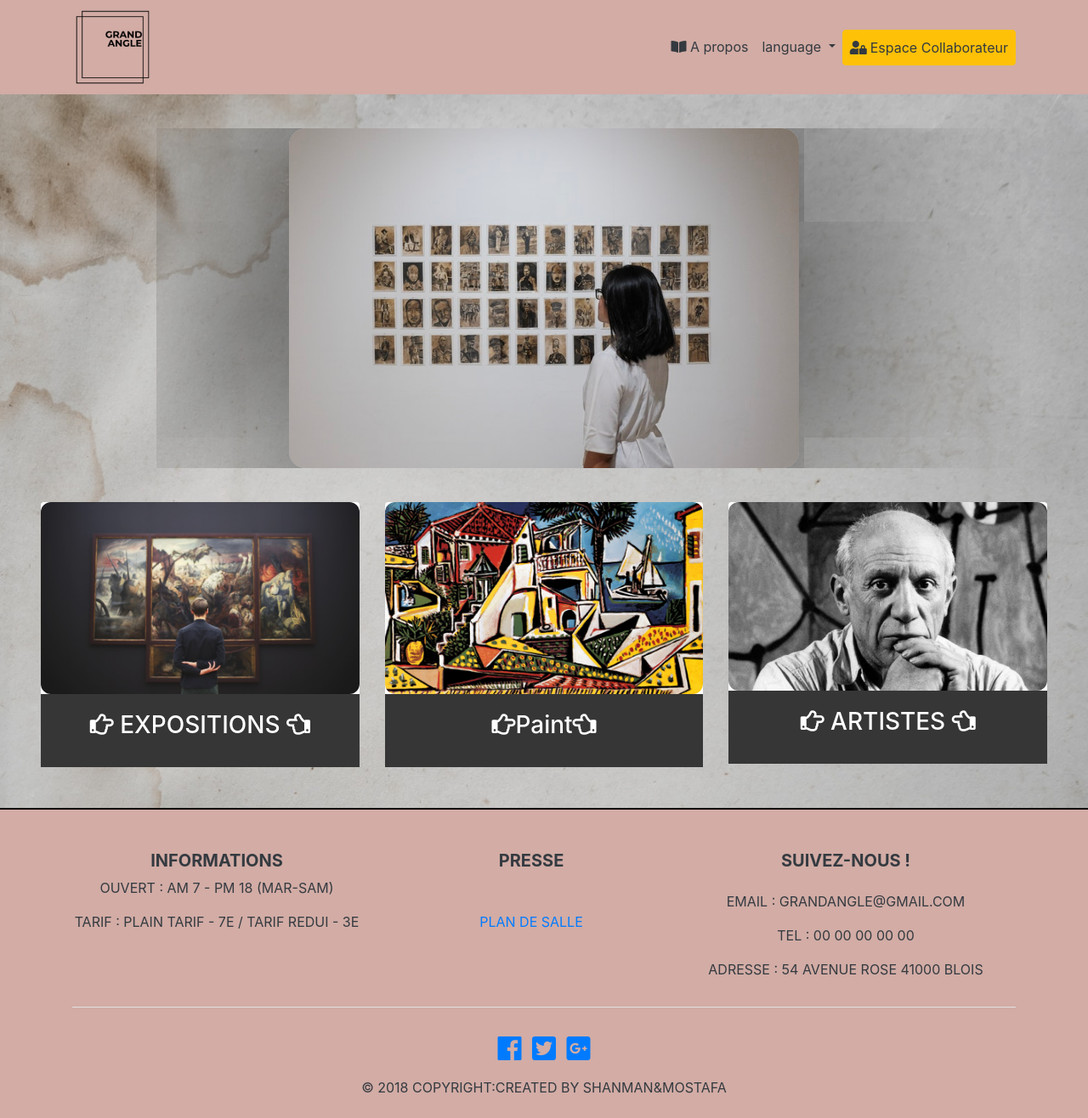
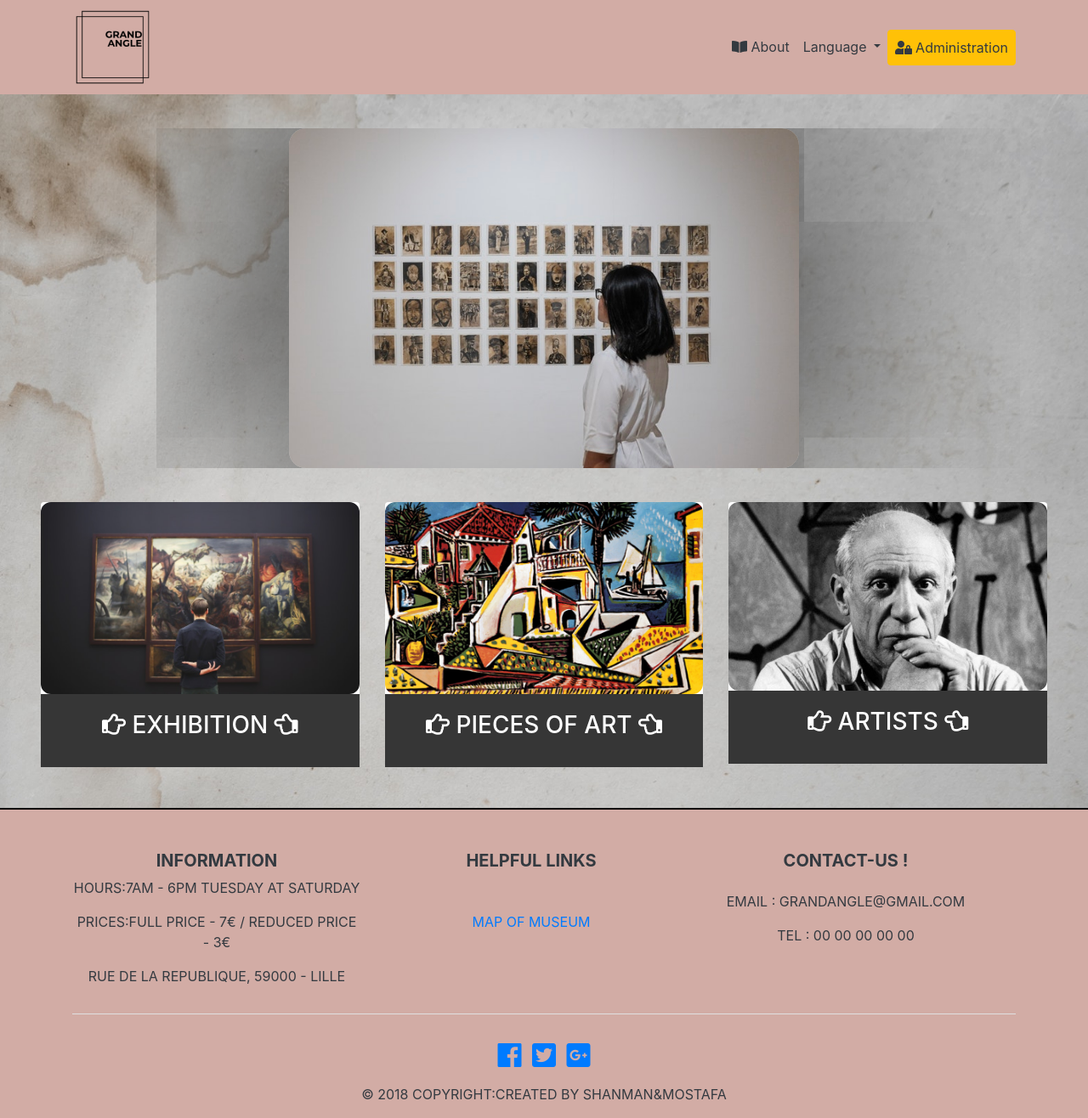
Before and after one commit to Xiaoxiaoshanshan/GA, a Symfony app: template templates/home/index.html.twig in a window 1280 px wide. Shown: the whole page at 85% size. Before the commit the page ends 1287 px from the top, so only its background shows below. Run offline with Twig, Linux system fonts and the light colour scheme; the template is opened without the code that fills it, so the values that code supplies are empty; some libraries are stand-ins or nearby versions.

Commit message:
trad fr + en home visit + navbarvisit

```diff
--- a/templates/home/index.html.twig
+++ b/templates/home/index.html.twig
@@ -31,7 +31,7 @@
                 <div class="card h-100">
                     <img class="card-img-top" src="/../assets/img/exp.jpg" alt="">
                     <div class="card-body">
-                        <h3 id="exsh" class="card-title"><a href="/exposition"><i class="far fa-hand-point-right"></i> EXPOSITIONS <i class="far fa-hand-point-left"></i></a></h3>
+                        <h3 id="exsh" class="card-title"><a href="/exposition"><i class="far fa-hand-point-right"></i> {{ 'Exposition'|trans }} <i class="far fa-hand-point-left"></i></a></h3>
                     </div>
                 </div>
             </div>
@@ -40,7 +40,7 @@
                 <div class="card ">
                     <img class="card-img-top" src="/../assets/img/oeuvres.jpg" alt="">
                     <div class="card-body">
-                        <h3 id="oesh" class="card-title"><a href="/oeuvre"><i class="far fa-hand-point-right"></i>{{ 'eu1'|trans }}<i class="far fa-hand-point-left"></i></a></h3>
+                        <h3 id="oesh" class="card-title"><a href="/oeuvre"><i class="far fa-hand-point-right"></i> {{ 'Oeuvres'|trans }} <i class="far fa-hand-point-left"></i></a></h3>
                     </div>
                 </div>
             </div>
@@ -49,7 +49,7 @@
                 <div class="card ">
                     <img class="card-img-top" src="/../assets/img/artiste.jpg" alt="">
                     <div class="card-body">
-                        <h3 id="artsh" class="card-title"><a href="/artiste"><i class="far fa-hand-point-right"></i> ARTISTES <i class="far fa-hand-point-left"></i></a></h3>
+                        <h3 id="artsh" class="card-title"><a href="/artiste/"><i class="far fa-hand-point-right"></i> {{ 'Artistes'|trans }} <i class="far fa-hand-point-left"></i></a></h3>
                         <p class="card-text"></p>
                     </div>
                 </div>
--- a/templates/partials/footer.html.twig
+++ b/templates/partials/footer.html.twig
@@ -6,21 +6,21 @@
     <div class="container text-center text-uppercase">
         <div class="row w-100">
             <div class="col-md-4">
-                <h5 class=" font-weight-bold">Informations</h5>
-                <p>ouvert : am 7 - pm 18 (mar-sam)</p>
-                <p>tarif : plain tarif - 7E / tarif redui - 3E</p>
+                <h5 class=" font-weight-bold"> {{ 'Information'|trans }} </h5>
+                <p>{{ 'Horaires'|trans }}</p>
+                <p> {{ 'Tarifs'|trans }} </p>
+                 <p>rUE DE LA REPUBLIQUE, 59000 - LILLE</p>
             </div>
 
             <div class="col-md-4">
-                <h5 class="font-weight-bold mb-5">Presse</h5>
-                <a href="#">plan de salle</a>
+                <h5 class="font-weight-bold mb-5">{{ 'lien'|trans }}</h5>
+                <a href="#">{{ 'Plan'|trans }}</a>
             </div>
 
             <div class="col-md-4">
-                <h5 class="font-weight-bold mb-4">Suivez-nous !</h5>
+                <h5 class="font-weight-bold mb-4">{{ 'Contact'|trans }}</h5>
                 <p>EMAIl : grandangle@gmail.com</p>
                 <p>TEL : 00 00 00 00 00</p>
-                <p>adresse : 54 AVENUE  ROSE 41000 BLOIS</p>
             </div>
     </div>
     <hr class="bg-light">
--- a/templates/partials/visitnavbar.html.twig
+++ b/templates/partials/visitnavbar.html.twig
@@ -12,11 +12,11 @@
             <div class="collapse navbar-collapse" id="navbarResponsive">
                 <ul class="navbar-nav ml-auto">
                     <li class="nav-item">
-                        <a class="nav-link text-dark" href="/propos"><i class="fas fa-book-open"></i> A propos</a>
+                        <a class="nav-link text-dark" href="/propos"><i class="fas fa-book-open"></i> {{ 'apropos'|trans }}</a>
                     </li>
                     <li class="nav-item dropdown">
                         <a class="nav-link dropdown-toggle text-dark" href="#" id="navbarDropdown" role="button" data-toggle="dropdown">
-                            language
+                            {{ 'lang'|trans }}
                         </a>
                         <div class="dropdown-menu">
                             <a class="dropdown-item text-dark" href="/fr/"><img src="/../assets/img/fr%20(2).png"> French</a>
@@ -28,7 +28,7 @@
                     </li>
 
                     <li class="nav-item">
-                        <a class="nav-link text-dark btn btn-warning" href="/admin"><i class="fas fa-user-lock pr-1"></i>Espace Collaborateur</a>
+                        <a class="nav-link text-dark btn btn-warning" href="/admin"><i class="fas fa-user-lock pr-1"></i>{{ 'admin'|trans }}</a>
                     </li>
                 </ul>
             </div>
--- a/translations/messages.en.yaml
+++ b/translations/messages.en.yaml
@@ -1 +1,12 @@
-eu1: Paint
+Oeuvres: PIECES OF ART
+Artistes: ARTISTS
+Exposition: EXHIBITION
+Information: INFORMATION
+Horaires: Hours:7am - 6pm Tuesday at Saturday
+Tarifs: Prices:Full Price - 7€ / 	reduced price - 3€
+lien: HELPFUL LINKS
+Plan: Map of museum
+Contact: CONTACT-US !
+apropos: About
+lang: Language
+admin: Administration
```
Also changed, not shown: translations/messages.fr.yaml (+12 -1 lines).
